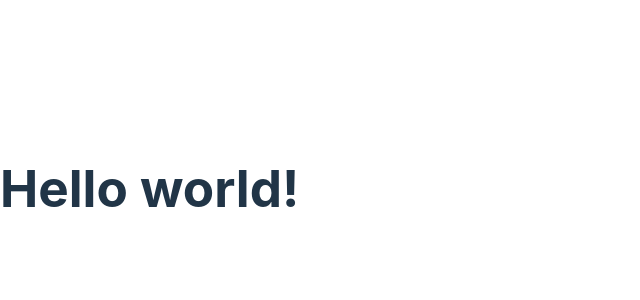
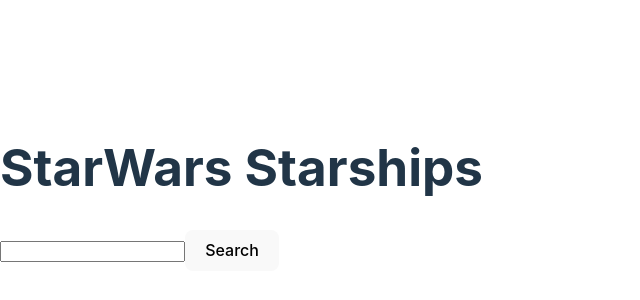
Before and after one commit to sreyesg/fetching-data-in-react, a React (Vite) app: page / in a window 1280 px wide. Shown: the part 212-512 px from the top of the page, without its empty margins (0-640 px from the left). Built offline with nearby package versions, Linux system fonts and the light colour scheme.

Commit message:
Define and test StarshipSearch component

```diff
--- a/src/App.jsx
+++ b/src/App.jsx
@@ -1,9 +1,17 @@
-// src/App.jsx
+import StarshipSearch from './components/StarshipSearch'
+// import StarshipList from './components/StarshipList'
+import { useState } from 'react';
+// import { useEffect } from 'react';
 
 const App = () => {
 
+  const [starships, setstarships] = useState([])
   return (
-    <h1>Hello world!</h1>
+    <>
+      <h1>StarWars Starships</h1>
+      <StarshipSearch/>
+
+    </>
   );
 }
 
--- /dev/null
+++ b/src/components/StarshipList.jsx
@@ -0,0 +1 @@
+import StarshipCard from './StarshipCard'
--- /dev/null
+++ b/src/components/StarshipSearch.jsx
@@ -0,0 +1,26 @@
+import { useState } from "react"
+// display form
+// capture user input and update local state search
+    // handle onChange
+// lift state to app and pass it to starshipList
+const searchForm = () => {
+
+    const [search, setSearch] = useState('')
+
+    return (
+        <form >
+            <label htmlFor="search"></label>
+            <input
+            type="text"
+            name="search"
+            id="search"
+            value={search}
+            onChange={(e) => setSearch(e.target.value)}
+            />
+            <button type="submit">Search</button>
+
+        </form>
+    )
+}
+
+export default searchForm
```
Also changed, not shown: src/components/StarshipCard.jsx (added).
